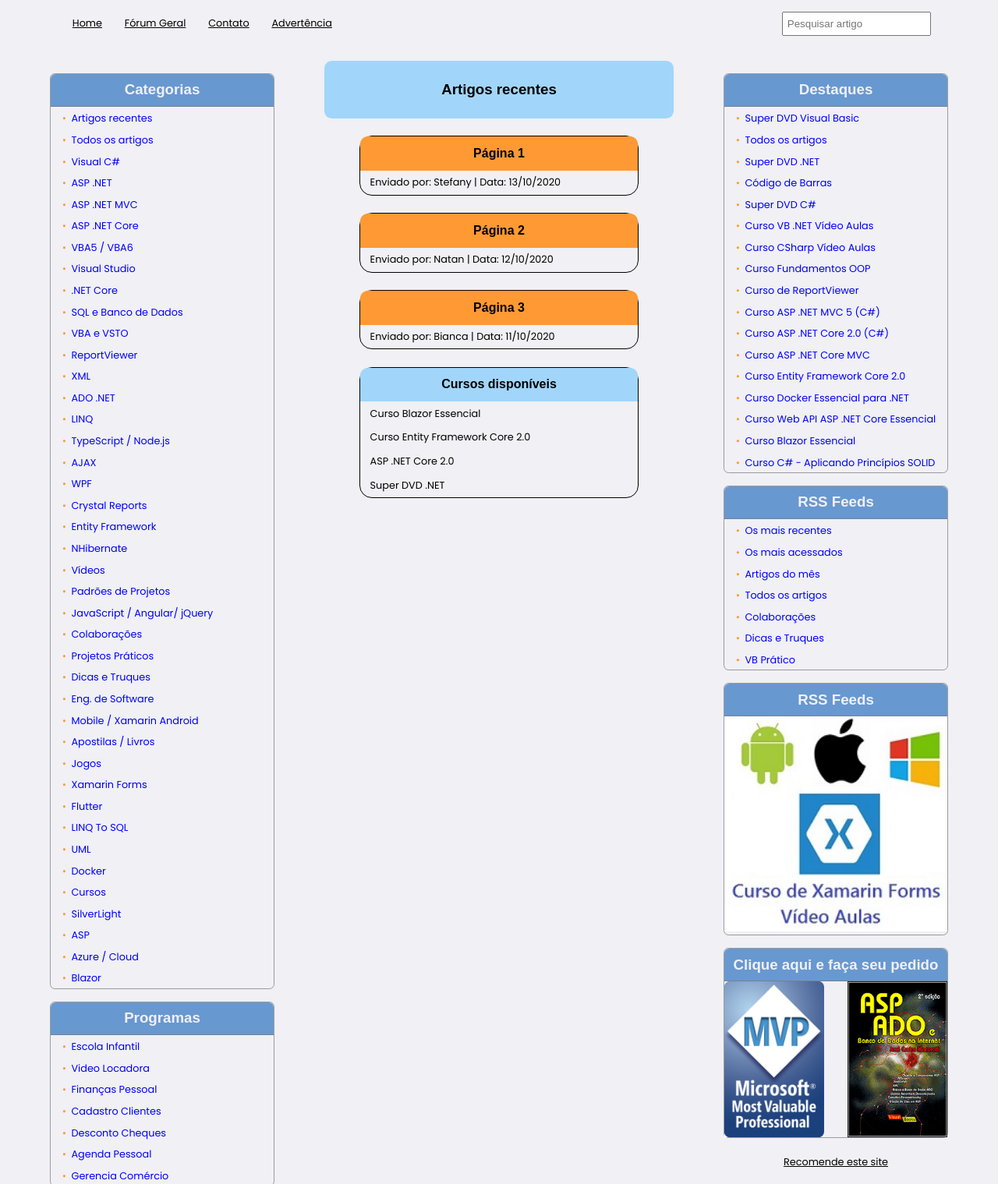
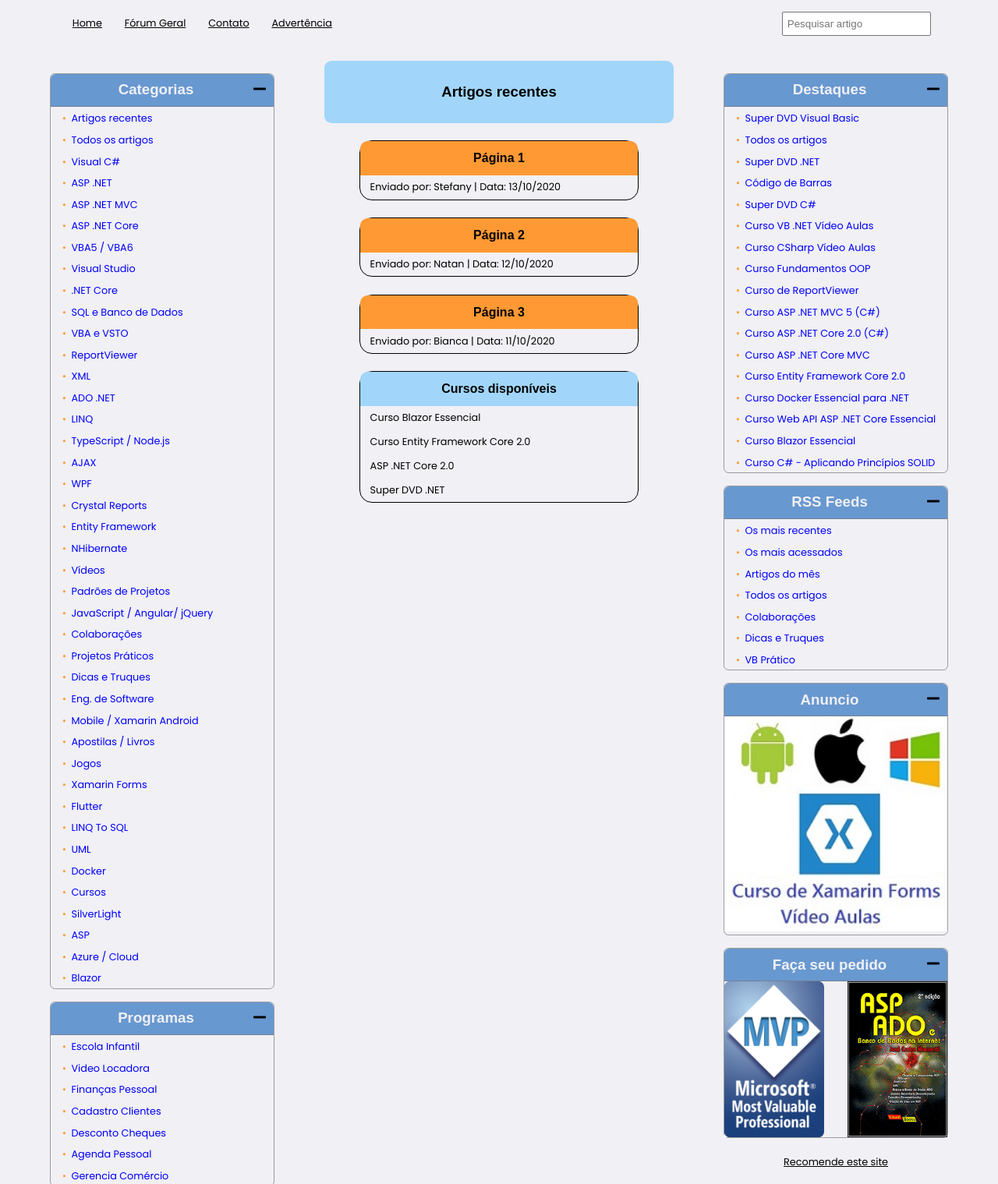
Before and after one commit to leonarita/ProjetoDW1A3, a plain HTML site: page index.html in a window 1280 px wide. Shown: the part 111-1630 px from the top of the page at 78% size. Drawn offline with Linux system fonts and the light colour scheme.

Commit message:
Adicionando Javascrip para ocultar menus

```diff
--- a/index.html
+++ b/index.html
@@ -53,10 +53,15 @@
 
                     <div class="menu">
                         <div class="menu-title">
+                            <p></p>
                             <h3>Categorias</h3>
+
+                            <button onclick="hideList('article-list')">
+                                <img class="minimize" src="./assets/minimize.svg" alt="ocultar">
+                            </button>
                         </div>
 
-                        <ul>
+                        <ul id="article-list">
                             <li>Artigos recentes</li>
                             <li>Todos os artigos</li>
                             <li>Visual C#</li>
@@ -103,10 +108,15 @@
 
                     <div class="menu">
                         <div class="menu-title">
+                            <p></p>
                             <h3>Programas</h3>
+
+                            <button onclick="hideList('programs-list')">
+                                <img class="minimize" src="./assets/minimize.svg" alt="ocultar">
+                            </button>
                         </div>
 
-                        <ul>
+                        <ul id="programs-list">
                             <li>Escola Infantil</li>
                             <li>Video Locadora</li>
                             <li>Finanças Pessoal</li>
@@ -187,10 +197,15 @@
                     <div class="menu">
 
                         <div class="menu-title">
+                            <p></p>
                             <h3>Destaques</h3>
+
+                            <button onclick="hideList('spotlight-list')">
+                                <img class="minimize" src="./assets/minimize.svg" alt="ocultar">
+                            </button>
                         </div>
 
-                        <ul>
+                        <ul id="spotlight-list">
                             <li>Super DVD Visual Basic</li>
                             <li>Todos os artigos</li>
                             <li>Super DVD .NET</li>
@@ -213,10 +228,15 @@
 
                     <div class="menu">
                         <div class="menu-title">
+                            <p></p>
                             <h3>RSS Feeds</h3>
+
+                            <button onclick="hideList('rss-list')">
+                                <img class="minimize" src="./assets/minimize.svg" alt="ocultar">
+                            </button>
                         </div>
 
-                        <ul>
+                        <ul id="rss-list">
                             <li>Os mais recentes</li>
                             <li>Os mais acessados</li>
                             <li>Artigos do mês</li>
@@ -229,18 +249,28 @@
 
                     <div class="menu">
                         <div class="menu-title">
-                            <h3>RSS Feeds</h3>
+                            <p></p>
+                            <h3>Anuncio</h3>
+
+                            <button onclick="hideList('ad-list')">
+                                <img class="minimize" src="./assets/minimize.svg" alt="ocultar">
+                            </button>
                         </div>
 
-                        <img src="./assets/ad-course.jpg" alt="Curso de Xamarin" style="width: 100%;">
+                        <img id="ad-list" src="./assets/ad-course.jpg" alt="Curso de Xamarin" style="width: 100%;">
                     </div>
 
                     <div class="menu">
                         <div class="menu-title">
-                            <h3>Clique aqui e faça seu pedido</h3>
+                            <p></p>
+                            <h3>Faça seu pedido</h3>
+
+                            <button onclick="hideList('order-list')">
+                                <img class="minimize" src="./assets/minimize.svg" alt="ocultar">
+                            </button>
                         </div>
 
-                        <div class="images-sale">
+                        <div id="order-list" class="images-sale">
                             <img src="./assets/book-01.png" alt="Livro MVP">
                             <img src="./assets/book-02.gif" alt="Livro ASP ADO">
                         </div>
--- a/scripts/index.js
+++ b/scripts/index.js
@@ -1 +1,10 @@
 // Nome Sobrenome (Prontuário)
+
+function hideList(list) {
+    var page = document.getElementById(list)
+
+    if(page.style.display !== 'none')
+        page.style.display = 'none';
+    else
+        page.style.display = 'block';
+}
--- a/styles/home.css
+++ b/styles/home.css
@@ -68,7 +68,7 @@
     background-color: var(--primary-color);
     width: 100%;
     border-radius: 0.6rem;
-    height: 5%;
+    height: 5rem;
     align-items: center;
 }
 
@@ -123,12 +123,24 @@
 }
 
 #index-page #content .menu .menu-title {
+    display: flex;
+    justify-content: space-between;
+
     padding: 0.6rem;
     background-color: var(--menu-color);
 
     border-bottom: 0.1rem solid var(--table-border-color);
     border-top-left-radius: 0.4rem;
     border-top-right-radius: 0.4rem;
+}
+
+#index-page #content .menu .menu-title button {
+    background-color: var(--menu-color);
+    border: none;
+}
+
+#index-page #content .menu .menu-title .minimize {
+    width: 1rem;
 }
 
 #index-page #content .menu h3 {
@@ -241,6 +253,10 @@
         padding: 0.4rem;
     }
 
+    #index-page #content .menu .images-sale img {
+        width: 4rem;
+    }
+
     #index-page .foot p {
         font-size: 0.6rem;
     }
```
Also changed, not shown: assets/minimize.svg (added).
